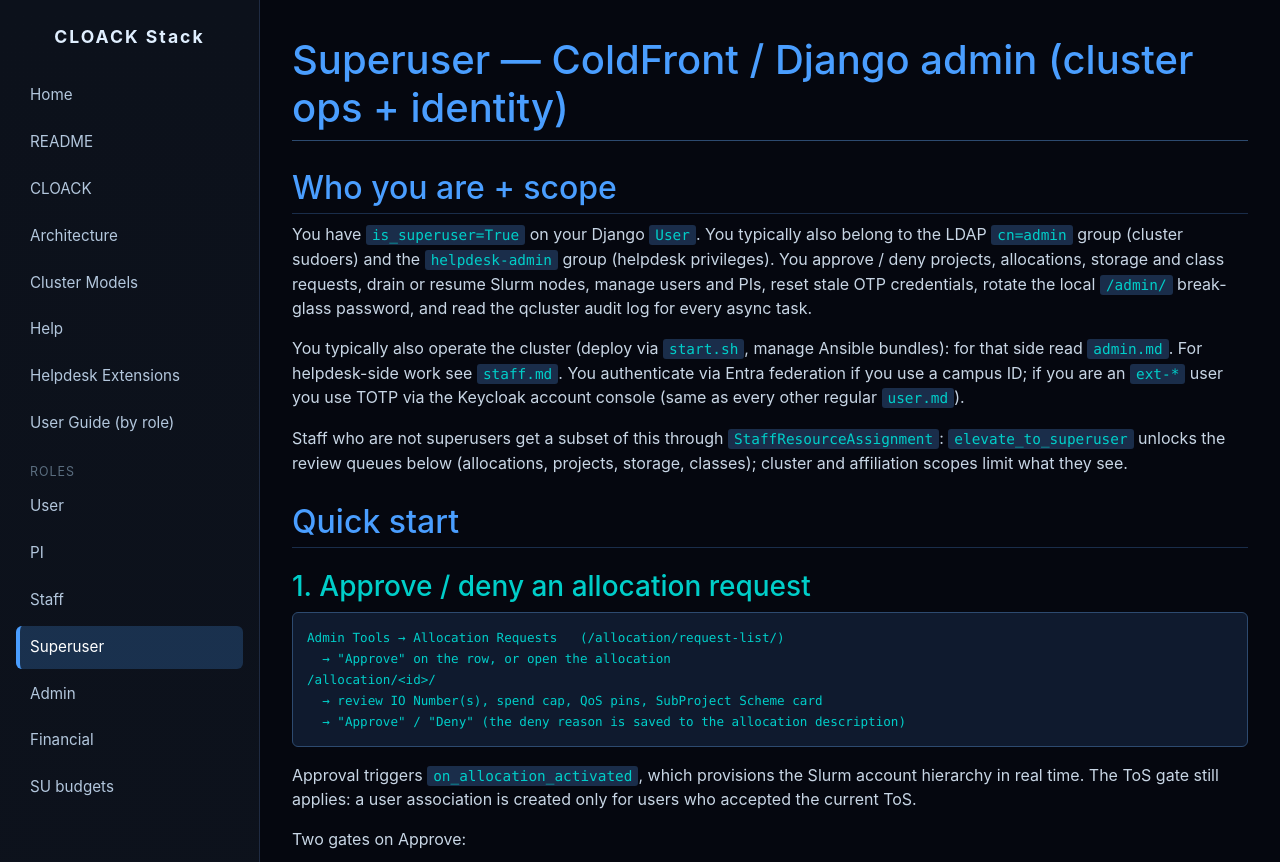
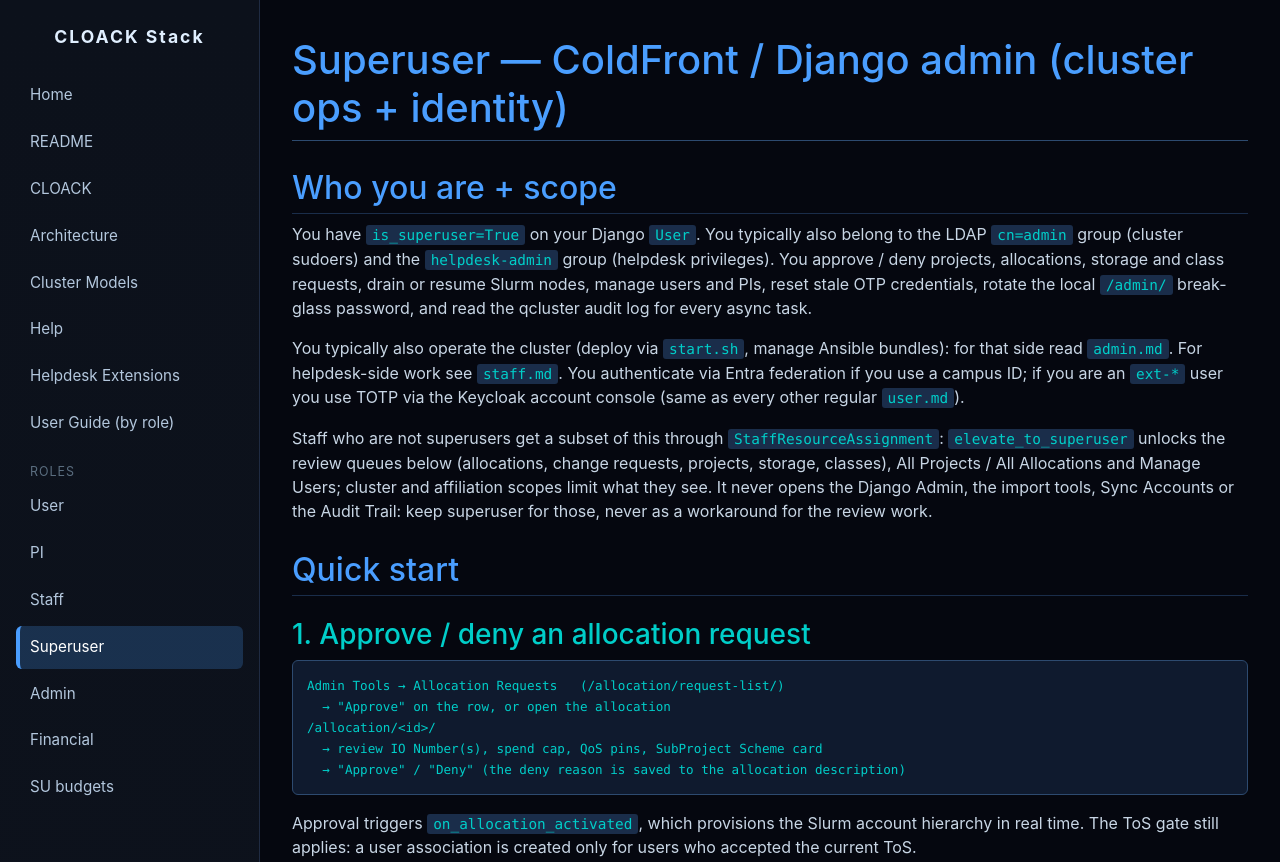
Before and after one commit to ricardojacomini/cloack, a plain HTML site: page roles/superuser.html in a window 1280 px wide. Shown: the top 862 px of the page. Drawn offline with nearby package versions, Linux system fonts and the light colour scheme.

Commit message:
Update CLOACK documentation

```diff
--- a/roles/superuser.html
+++ b/roles/superuser.html
@@ -82,8 +82,11 @@ TOTP via the Keycloak account console (same as every other regular
 <a href="user.html"><code>user.md</code></a>).</p>
 <p>Staff who are not superusers get a subset of this through
 <code>StaffResourceAssignment</code>: <code>elevate_to_superuser</code> unlocks the review
-queues below (allocations, projects, storage, classes); cluster and
-affiliation scopes limit what they see.</p>
+queues below (allocations, change requests, projects, storage, classes),
+All Projects / All Allocations and Manage Users; cluster and
+affiliation scopes limit what they see. It never opens the Django Admin,
+the import tools, Sync Accounts or the Audit Trail: keep superuser for
+those, never as a workaround for the review work.</p>
 <h2>Quick start</h2>
 <h3>1. Approve / deny an allocation request</h3>
 <pre><code>Admin Tools → Allocation Requests   (/allocation/request-list/)
@@ -414,7 +417,7 @@ them never changes LDAP.</p>
 <tr>
 <td><code>elevate_to_superuser</code></td>
 <td>bool</td>
-<td>Lets a non-superuser staff approve / deny allocations, projects, storage and class requests within their scope</td>
+<td>Lets a non-superuser staff approve / deny allocations, allocation change requests, projects, storage and class requests, list All Projects / All Allocations, and open Manage Users (every affiliation without an Affiliation Scope, the scoped ones with it); no Django Admin</td>
 </tr>
 </tbody>
 </table>
```
Also changed, not shown: readme.html (+2 -2 lines).
